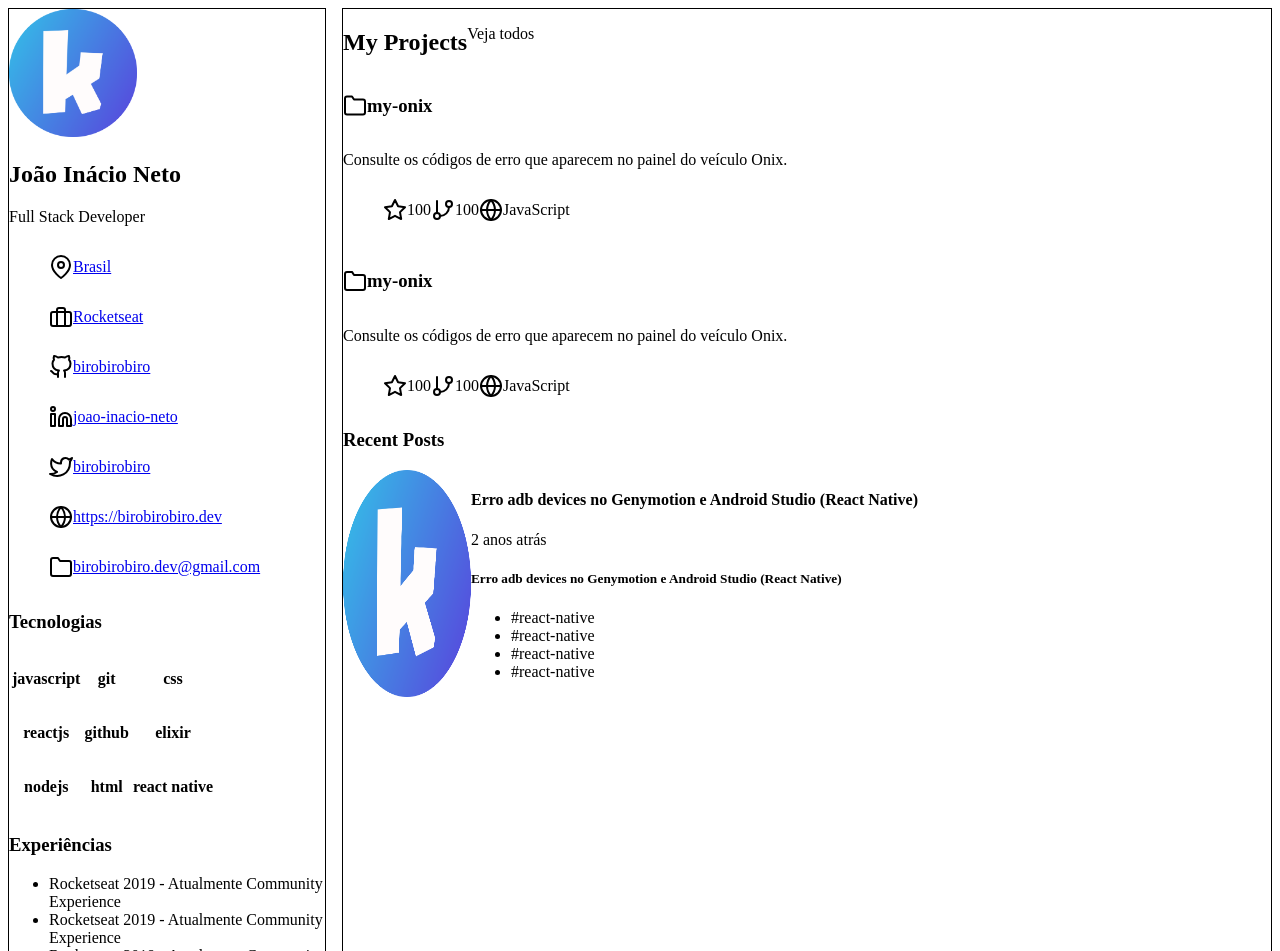
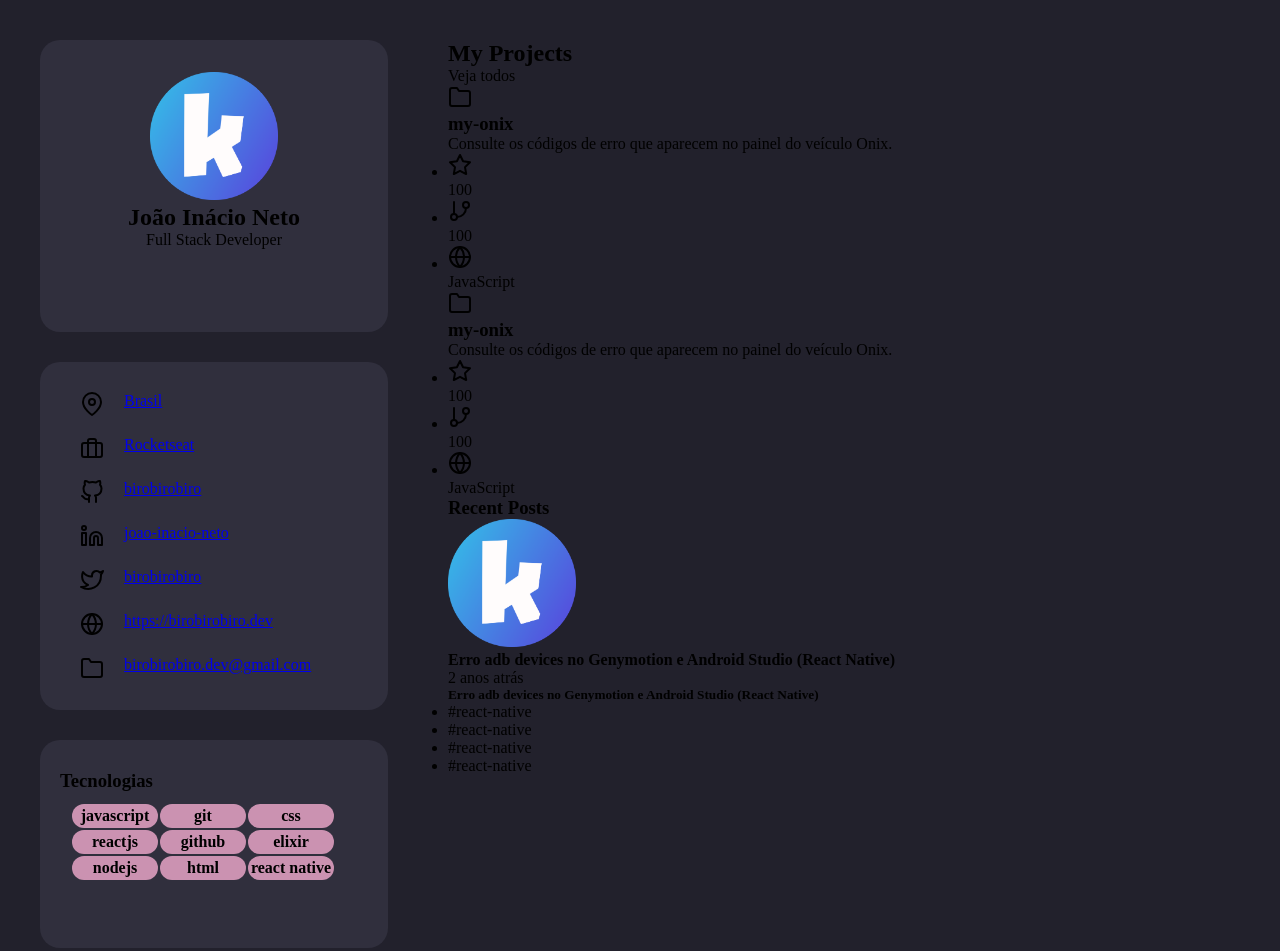
Before and after one commit to jonatas00015/primeiro, a plain HTML site: page projeto 1/index.html in a window 1280 px wide. Shown: the top 951 px of the page. Drawn offline with Linux system fonts and the light colour scheme.

Commit message:
comecei o css

```diff
--- a/projeto 1/index.html
+++ b/projeto 1/index.html
@@ -10,7 +10,7 @@
   <body>
     <div class="container">
       <aside>
-        <div>
+        <div id="divaside1">
           <div>
             <img class="perfil" src="assets/Mask group.png" alt="foto do joão" />
           </div>
@@ -18,9 +18,9 @@
           <p>Full Stack Developer</p>
         </div>
 
-        <div>
-          <ul>
-            <li class="lista1">
+        <div id="divaside2">
+          <ul id="ul1">
+            <li class="li1">
               <img src="assets/map-pin.svg" alt="" />
               <a
                 href="https://app.rocketseat.com.br/discover/course/flexbox/desafios/9-fotos-3-colunas-resolucao"
@@ -30,7 +30,7 @@
               </a>
             </li>
 
-            <li class="lista1">
+            <li class="li1">
               <img src="assets/briefcase.svg" alt="" />
               <a
                 href="https://app.rocketseat.com.br/discover/course/flexbox/desafios/9-fotos-3-colunas-resolucao"
@@ -40,7 +40,7 @@
               </a>
             </li>
 
-            <li class="lista1">
+            <li class="li1">
               <img src="assets/github.svg" alt="" />
               <a
                 href="https://app.rocketseat.com.br/discover/course/flexbox/desafios/9-fotos-3-colunas-resolucao"
@@ -50,7 +50,7 @@
               </a>
             </li>
 
-            <li class="lista1">
+            <li class="li1">
               <img src="assets/linkedin.svg" alt="" />
               <a
                 href="https://app.rocketseat.com.br/discover/course/flexbox/desafios/9-fotos-3-colunas-resolucao"
@@ -60,7 +60,7 @@
               </a>
             </li>
 
-            <li class="lista1">
+            <li class="li1">
               <img src="assets/twitter.svg" alt="" />
               <a
                 href="https://app.rocketseat.com.br/discover/course/flexbox/desafios/9-fotos-3-colunas-resolucao"
@@ -70,7 +70,7 @@
               </a>
             </li>
 
-            <li class="lista1">
+            <li class="li1">
               <img src="assets/globe.svg" alt="" />
               <a
                 href="https://app.rocketseat.com.br/discover/course/flexbox/desafios/9-fotos-3-colunas-resolucao"
@@ -80,7 +80,7 @@
               </a>
             </li>
 
-            <li class="lista1">
+            <li class="li1">
               <img src="assets/folder.svg" alt="" />
               <a
                 href="https://app.rocketseat.com.br/discover/course/flexbox/desafios/9-fotos-3-colunas-resolucao"
@@ -92,13 +92,15 @@
           </ul>
         </div>
 
-        <div>
+        <div id="divaside3">
           <h3>Tecnologias</h3>
           <table>
             <tr>
-              <th>
-                <p>javascript</p>
-              </th>
+                <th>
+                  <div class="divth">
+                    <p>javascript</p>
+                  </div>
+                </th>
 
               <th>
                 <p>git</p>
--- a/projeto 1/style.css
+++ b/projeto 1/style.css
@@ -1,13 +1,61 @@
+*{
+    margin: 0px;
+    padding: 0px;
+    box-sizing: border-box;
+
+}
+
+
+body {
+    background-color: #22212C;
+    padding: 40px;
+
+}
+
+
 .container {
     display: flex;
-    gap: 1rem;
+    gap: 60px;
 }
-aside, main {
-    border: 1px solid;
+
+
+#divaside1 {
+    background-color: #302F3D;
+    text-align: center;
+    padding: 32px 0 ;
+    border-radius: 20px;
+    width: 348px;
+    height: 292px;
+
+
+}
+
+#divaside2 {
+
+    text-align: start;
+
+    background-color: #302F3D;
+    padding: 30px 40px ;
+    border-radius: 20px;
+    width: 348px;
+    height: 348px;
+
+}
+
+#divaside3 {
+    background-color: #302F3D;
+    padding: 30px 20px ;
+    border-radius: 20px;
+    width: 348px;
+    height: 208px;
+
 }
 
 aside {
+    display: flex;
+    flex-direction: column;
     flex-basis: 25%;
+    gap: 30px;
 
 }
 
@@ -15,8 +63,30 @@ main {
     flex: 1;
 }
 
-.lista1 {
+#ul1 {
+    display:flex;
+    flex-direction: column;
+    gap: 20px;
+}
+
+.li1 {
     display: flex;
+    gap:20px;
+    row-gap: 20px;
+
+}
+
+table {
+    padding: 0 10px;
+    margin-top: 10px;
+}
+
+th {
+    background-color: #CB92B1;
+    border-radius: 30px;
+    width: 86px;
+    height: 24px;
+
 
 }
 
```
